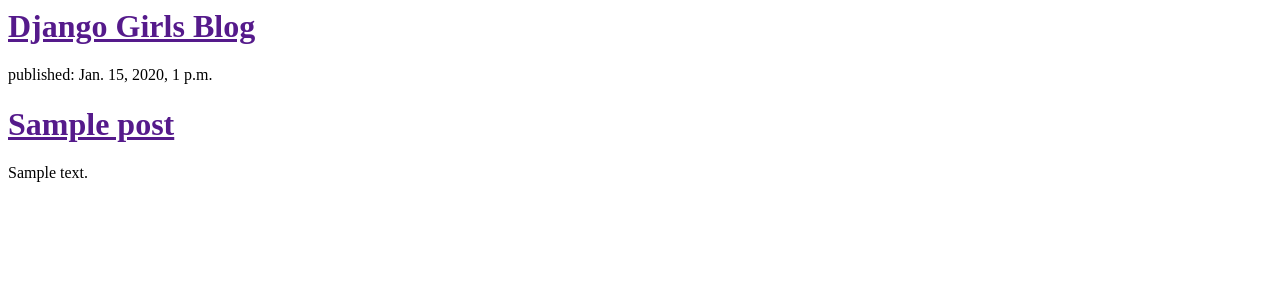
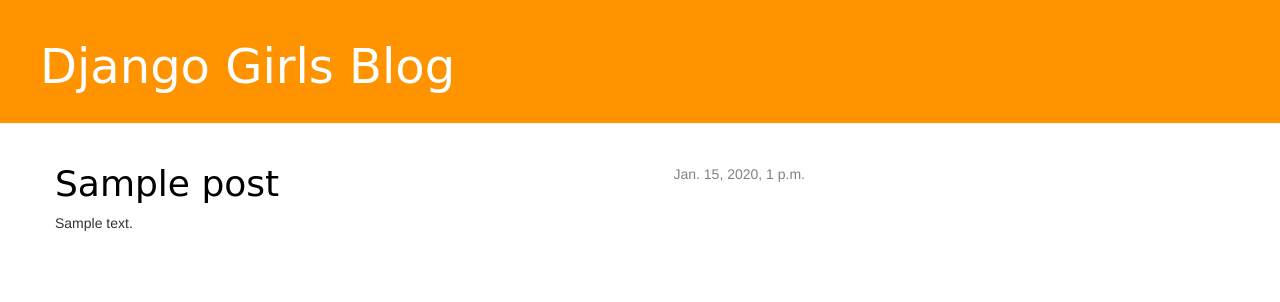
Before and after one commit to julialalala/my-site, a Django app: template mysystem/templates/mysystem/post_list.html in a window 1280 px wide. Shown: the top 302 px of the page. Run offline with Django 3.2, Linux system fonts and the light colour scheme; the template is opened without the code that fills it: values that come from a table or form of the project are taken from there, others are empty; tables that the repository leaves empty hold one stand-in row (values such as "Sample post"); some libraries are stand-ins or nearby versions.

Commit message:
Added view and template for detailed blog post as Css site.

```diff
--- /dev/null
+++ b/mysystem/static/css/mysystem.css
@@ -0,0 +1,38 @@
+.page-header {
+	background-color: #ff9400;
+	margin-top: 0;
+	padding: 20px 20px 20px 40px;
+}
+.page-header h1, .page-header h1 a, .page-header h1 a:visited, .page-header h1 a:active {
+	color: #ffffff;
+	font-size: 36pt;
+	text-decoration: none;
+}
+.content {
+	margin-left: 40px;
+}
+h1, h2, h3, h4 {
+	font-family: 'Lobster', cursive;
+}
+.date {
+	float: right;
+	color: #828282;
+}
+.save {
+	float: right;
+}
+.post-form textarea, .post-form input {
+	width: 100%;
+}
+.top-menu, .top-menu:hover, .top-menu:visited {
+	color: #ffffff;
+	float: right;
+	font-size: 26pt;
+	margin-right: 20px;
+}
+.post {
+	margin-bottom: 70px;
+}
+.post h1 a, .post h1 a:visited {
+	color: #000000;
+}
--- /dev/null
+++ b/mysystem/templates/mysystem/base.html
@@ -0,0 +1,25 @@
+{% load staticfiles %}
+<html>
+	<head>
+		<link href="https://fonts.googleapis.com/css?family=Lobster&subset=latin,cyrillic" rel="stylesheet" type="text/cs
+s">
+		<title>SITE!</title>
+		<link rel="stylesheet" href="//maxcdn.bootstrapcdn.com/bootstrap/3.2.0/css/bootstrap.min.css">
+		<link rel="stylesheet" href="//maxcdn.bootstrapcdn.com/bootstrap/3.2.0/css/bootstrap-theme.min.css">
+		<link rel="stylesheet" href="{% static 'css/mysystem.css' %}">
+
+	</head>
+	<body>
+		<div	class="page-header">
+			<h1><a	href="/">Django	Girls	Blog</a></h1>
+		</div>
+		<div	class="content	container">
+			<div	class="row">
+				<div	class="col-md-8">
+					{%	block	content	%}
+					{%	endblock	%}
+				</div>
+			</div>
+		</div>
+	</body>
+</html>
--- a/mysystem/templates/mysystem/post_list.html
+++ b/mysystem/templates/mysystem/post_list.html
@@ -1,19 +1,12 @@
-<html>
-	<head>
-		<title>SITE!</title>
-	</head>
-	<body>
-		<div>
-			<h1><a	href="">Django	Girls	Blog</a></h1>
+{% extends 'mysystem/base.html' %}
+{% block content %}
+	{%	for	post	in	posts	%}
+		<div	class="post">
+			<div	class="date">
+				{{	post.published_date	}}
+			</div>
+			<h1><a	href="{% url 'post_detail' pk=post.pk %}">{{	post.title	}}</a></h1>
+			<p>{{	post.text|linebreaksbr	}}</p>
 		</div>
-		<div>
-			{%for post in posts %}
-				<div>
-					<p>published:	{{	post.published_date	}}</p>
-					<h1><a	href="">{{	post.title	}}</a></h1>
-					<p>{{	post.text|linebreaksbr	}}</p>
-				</div>
-			{%endfor%}
-		</div>
-	</body>
-</html>
+	{%	endfor	%}
+{% endblock content %}
--- a/mysystem/urls.py
+++ b/mysystem/urls.py
@@ -3,4 +3,5 @@
 
 urlpatterns = [
     url(r'^$', views.post_list, name='post_list'),
+    url(r'^post/(?P<pk>[0-9]+)/$', views.post_detail, name='post_detail'),
 ]
--- a/mysystem/views.py
+++ b/mysystem/views.py
@@ -1,7 +1,11 @@
 from django.shortcuts import render
 from .models import Post
 from django.utils import timezone
+from django.shortcuts import render, get_object_or_404
 
 def post_list(request):
     posts = Post.objects.filter(published_date__lte=timezone.now()).order_by('published_date')
     return render(request, 'mysystem/post_list.html', {'posts':	posts})
+def post_detail(request, pk):
+    post = get_object_or_404(Post, pk=pk)
+    return render(request, 'mysystem/post_detail.html', {'post': post})
```
Also changed, not shown: mysystem/templates/mysystem/post_detail.html (added, +12 -0 lines).
